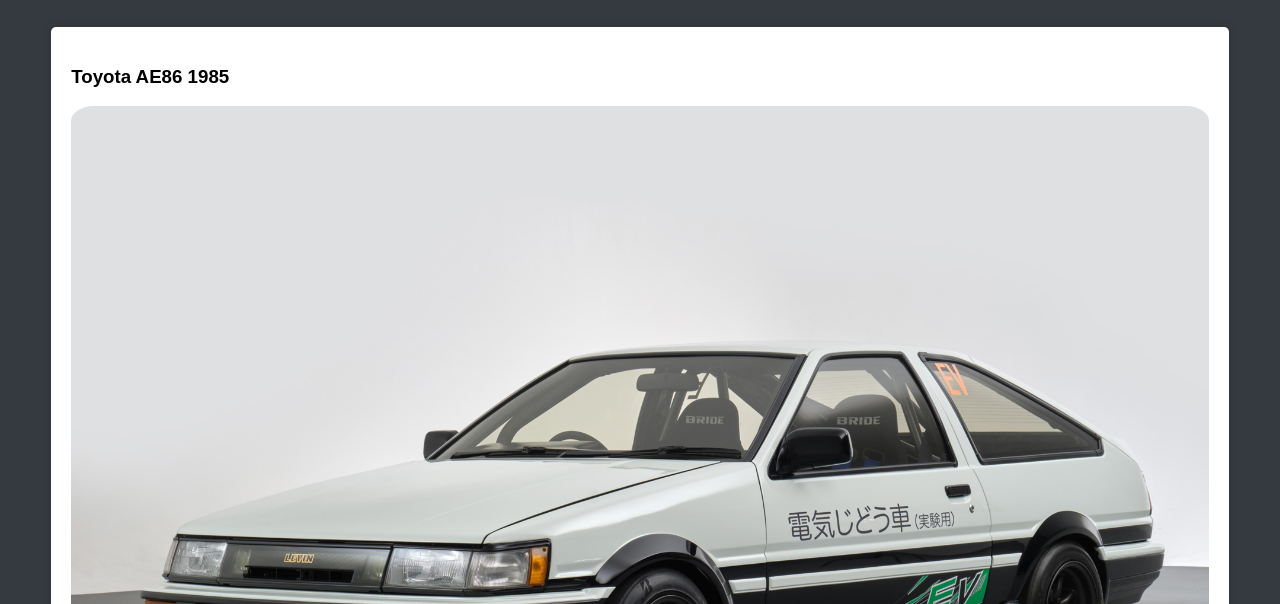
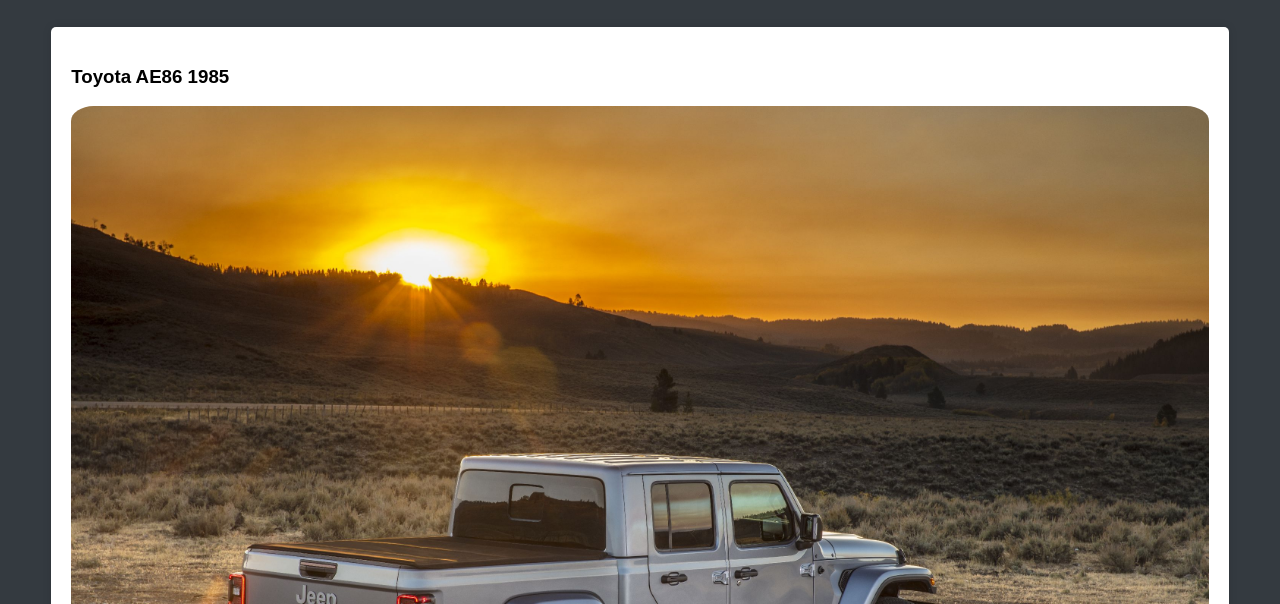
Before and after one commit to snoop1st/webdev-assignment, a website: page public/car-rentals-004-details.html in a window 1280 px wide. Shown: the part 196-800 px from the top of the page. Drawn offline with Linux system fonts and the light colour scheme.

Commit message:
Fix some small stuff, mostly from 1st assignment

```diff
--- a/public/car-rentals-004-details.html
+++ b/public/car-rentals-004-details.html
@@ -52,7 +52,7 @@
 
     <section class="rentals-details">
         <h3>Toyota AE86 1985</h3>
-        <img class="large-img" src="images/car-rentals/car3.jpg" alt="car4-img">
+        <img class="large-img" src="images/car-rentals/car4.jpg" alt="car4-img">
         <img class="small-img" src="images/car-rentals/car4/car4-engine.jpg" alt="car4-engine">
         <img class="small-img" src="images/car-rentals/car4/car4-interior.jpg" alt="car4-interior">
         <img class="small-img" src="images/car-rentals/car4/car4-seats.jpg" alt="car4-seats">
--- a/public/js/category-id.js
+++ b/public/js/category-id.js
@@ -99,8 +99,7 @@ function getCategoryTitleFromId(categoryId) {
         case 'ενοικιάσεις επαγγελματικών χώρων':
             return 'Ενοικιάσεις Επαγγελματικών Χώρων';
         default:
-            // Handle unknown category
-            return 'Ενοικιάσεις';
+            return;
     }
 }
 
```
Also changed, not shown: public/car-rentals.html (+2 -2 lines).
